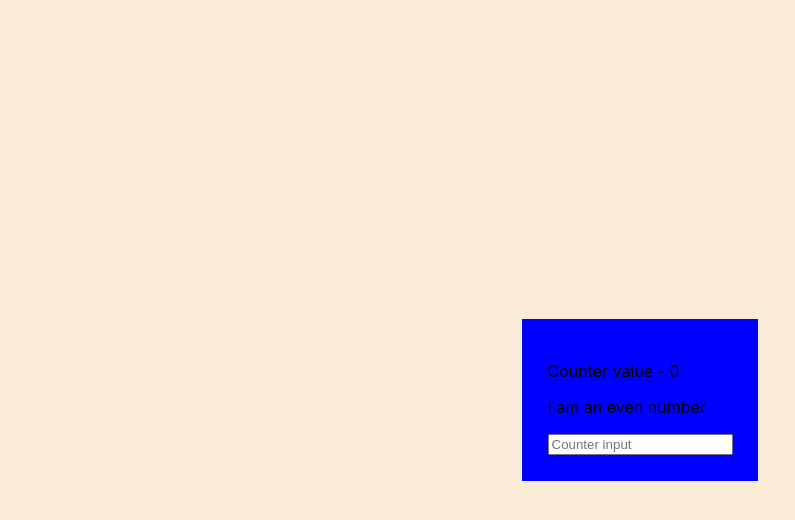
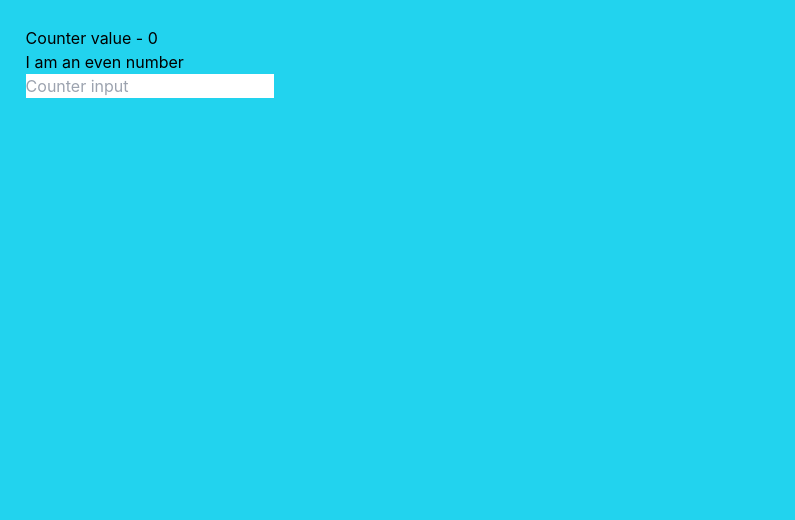
Before and after one commit to neel132/react-training-1, a React (Create React App) app: page / in a window 1280 px wide. Shown: the top 520 px of the page, without its empty margins (0-795 px from the left). Built offline with nearby package versions, Linux system fonts and the light colour scheme.

Commit message:
Integration of tailwindcss

```diff
--- a/package.json
+++ b/package.json
@@ -34,5 +34,10 @@
       "last 1 firefox version",
       "last 1 safari version"
     ]
+  },
+  "devDependencies": {
+    "autoprefixer": "^10.4.14",
+    "postcss": "^8.4.23",
+    "tailwindcss": "^3.3.2"
   }
 }
--- a/src/index.css
+++ b/src/index.css
@@ -1,3 +1,6 @@
+@tailwind base;
+@tailwind components;
+@tailwind utilities;
 body {
   margin: 0;
   font-family: -apple-system, BlinkMacSystemFont, 'Segoe UI', 'Roboto', 'Oxygen',
--- a/src/pages/Home/Home.function.js
+++ b/src/pages/Home/Home.function.js
@@ -27,7 +27,7 @@ const Home = () => {
 		setUserInput(e.nativeEvent.target.value);
 	}
 	return (
-		<div style={styles.container}>
+		<div class="flex bg-cyan-400 h-screen">
 			<div style={counter % 2 === 0 ? styles.containerForEven : styles.containerForOdd}>
 					<Counter counterValue={counter} setCounter={settingCounter} />
 					<input type="textarea" placeholder="Counter input" value={userInput} onChange={(e) => onChangeText(e)} />
--- a/src/pages/Home/Home.style.js
+++ b/src/pages/Home/Home.style.js
@@ -5,14 +5,14 @@ const styles = {
     minHeight: '100vh',
     alignItems: 'center',
     justifyContent: 'center',
-    backgroundColor: 'antiquewhite',
+    // backgroundColor: 'antiquewhite',
   },
   containerForEven: {
-    backgroundColor: "blue",
+    // backgroundColor: "blue",
     padding: '2%',
   },
   containerForOdd: {
-    backgroundColor: "orange",
+    // backgroundColor: "orange",
     padding: 20,
   }
 };
--- /dev/null
+++ b/tailwind.config.js
@@ -0,0 +1,8 @@
+/** @type {import('tailwindcss').Config} */
+module.exports = {
+  content: ["./src/**/*.{js,jsx,,ts,tsx}"],
+  theme: {
+    extend: {},
+  },
+  plugins: [],
+}
```
Also changed, not shown: 2 other files (tests, documents, lock files or other folders).
